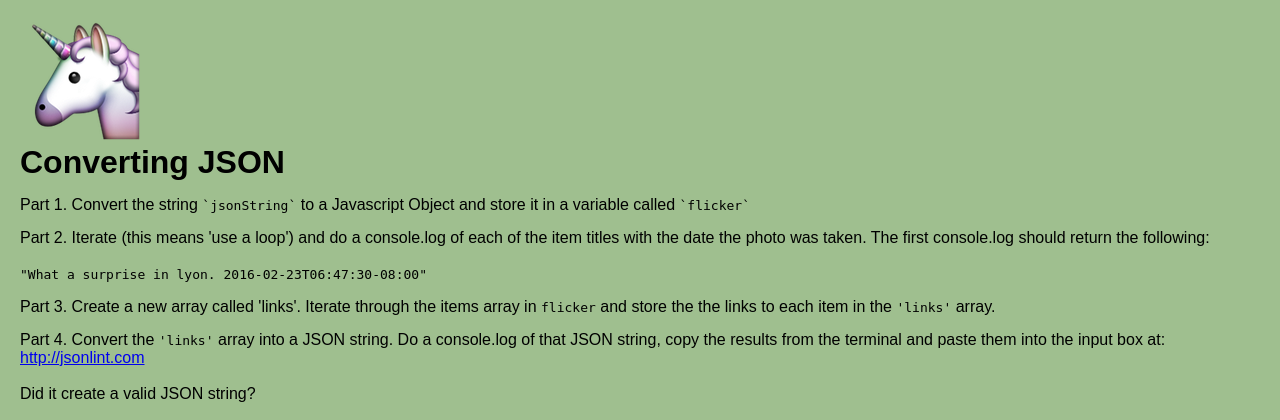
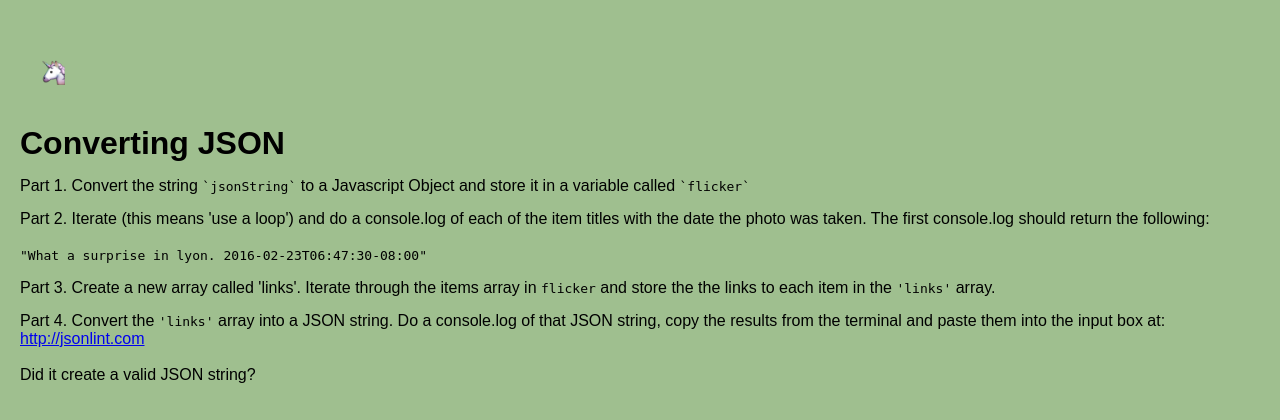
Before and after one commit to somedayicarus/jsd2, a PHP site: page /homework/converting-json/converting-json.html in a window 1280 px wide. Shown: the top 420 px of the page. Run offline with PHP 8.4, Linux system fonts and the light colour scheme.

Commit message:
added home btn styles

```diff
--- a/homework/converting-json/css/converting-json.css
+++ b/homework/converting-json/css/converting-json.css
@@ -7,3 +7,20 @@ body {
 p {
 	margin-top: 15px;
 }
+
+header {
+	margin:40px 0px;
+}
+
+.home-btn {
+  text-decoration: none;
+  padding:20px ;
+}
+.home-btn img {
+  width:25px;
+  vertical-align: bottom;
+}
+
+.home-btn:hover {
+  background-image:url('../../../images/sparkle_silver.gif');
+}
```
